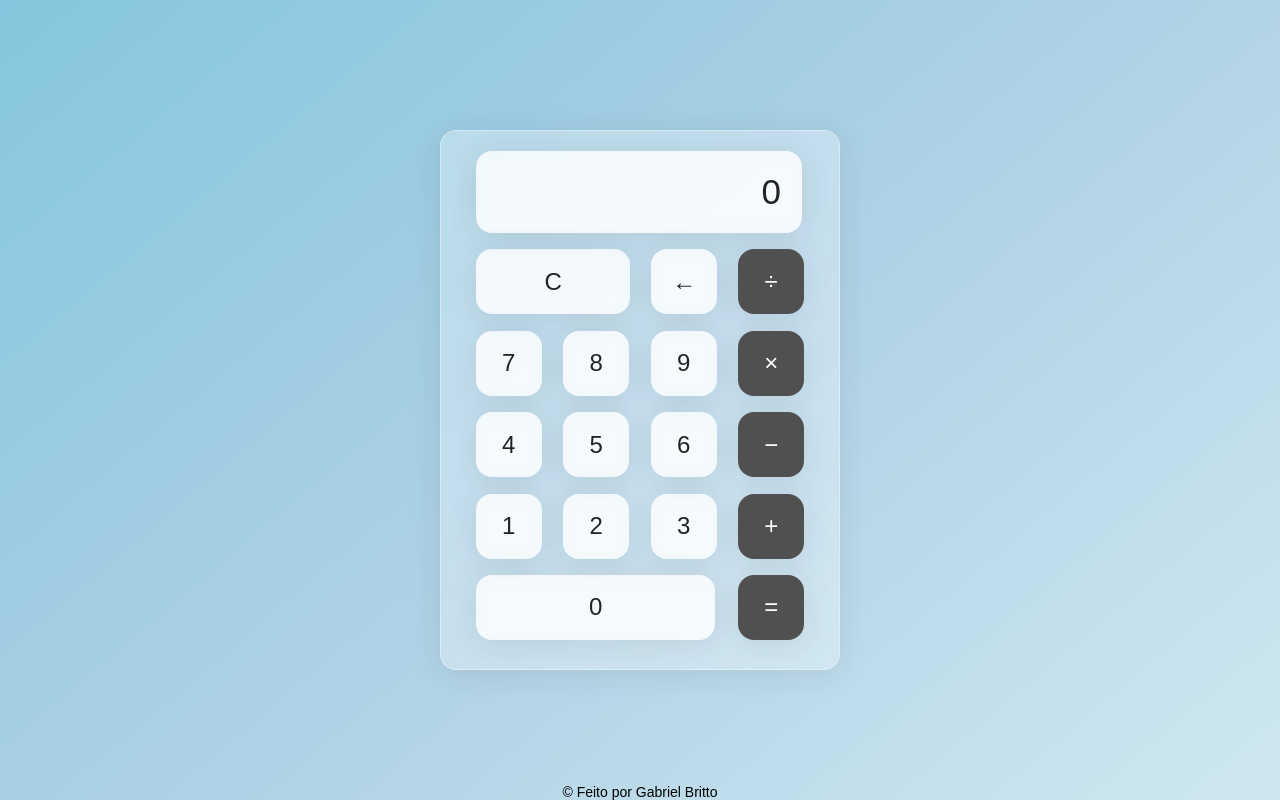
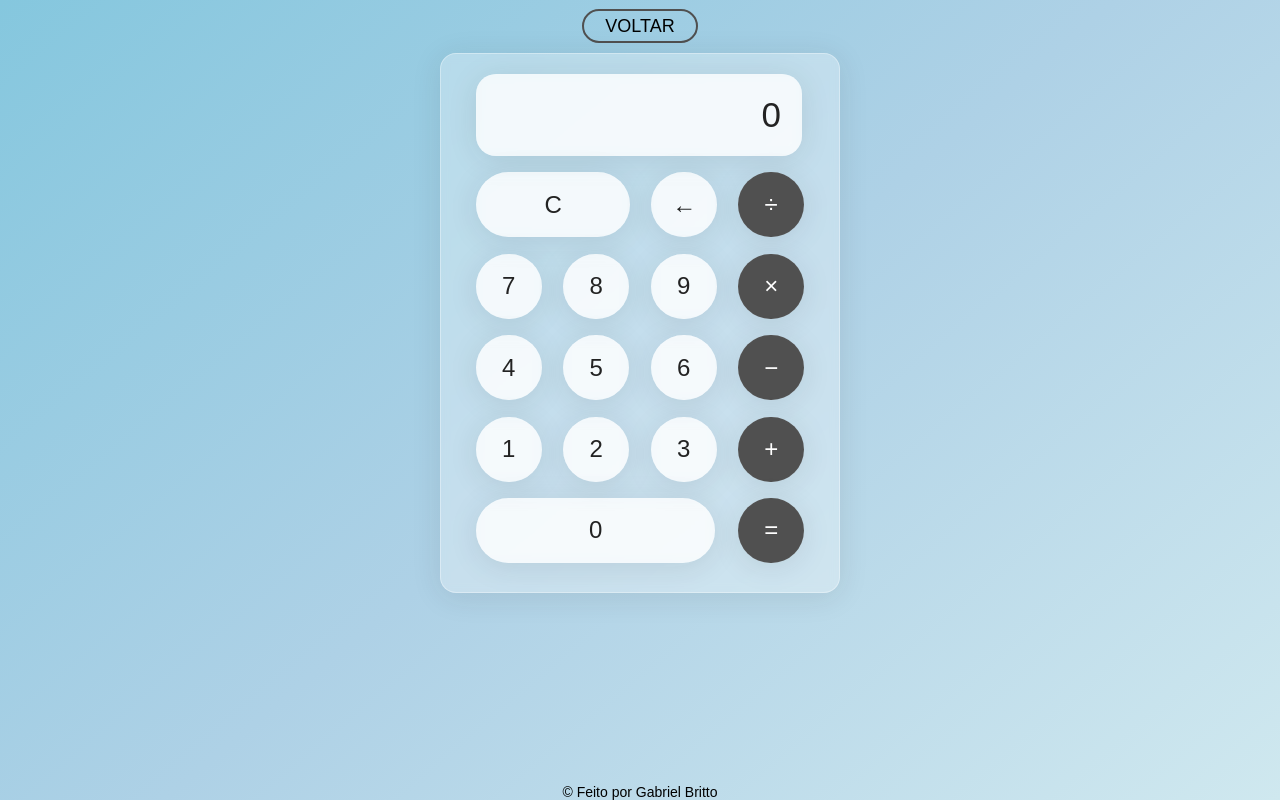
Before and after one commit to GabrielBritto1/calculadora, a plain HTML site: page normal.html in a window 1280 px wide. Drawn offline with Linux system fonts and the light colour scheme.

Commit message:
mudanças nos efeitos e css

```diff
--- a/assets/css/normal.css
+++ b/assets/css/normal.css
@@ -12,12 +12,39 @@ html {
 }
 
 body {
+    background: linear-gradient(320deg, #CFE8EF, #AED1E6, #85C7DE);
+    font-family: 'Dosis', sans-serif;
+}
+
+menu {
+    text-align: center;
+    margin: 1em;
+}
+
+menu a {
+    font-size: 18px;
+    color: #000000;
+    text-transform: uppercase;
+    text-decoration: none;
+    border: 2px solid #505050;
+    border-radius: 100px;
+    padding: 0.3em;
+    padding-right: 1.2em;
+    padding-left: 1.2em;
+
+    transition: 0.7s;
+}
+
+menu a:hover {
+    color: #AED1E6;
+    background: #505050;
+}
+
+#container {
     align-items: center;
-    background: linear-gradient(320deg, #CFE8EF, #AED1E6, #85C7DE);
-    display: flex;
-    font-family: 'Dosis', sans-serif;
     height: inherit;
     justify-content: center;
+    display: flex;
 }
 
 .wrapper {
@@ -40,7 +67,7 @@ body {
     -webkit-backdrop-filter: blur(5.5px);
     background: rgba(255, 255, 255, 0.75);
     border: 1px solid rgba(255, 255, 255, 0.01);
-    border-radius: 16px;
+    border-radius: 20px;
     box-shadow: 0 4px 30px rgba(35, 35, 35, 0.1);
     color: #232323;
     font-size: 35px;
@@ -57,11 +84,12 @@ body {
 }
 
 .calc-button {
+    cursor: pointer;
     backdrop-filter: blur(5.5px);
     -webkit-backdrop-filter: blur(5.5px);
     background: rgba(255, 255, 255, 0.75);
     border: 1px solid rgba(255, 255, 255, 0.01);
-    border-radius: 16px;
+    border-radius: 40px;
     box-shadow: 0 4px 30px rgba(35, 35, 35, 0.1);
     color: #232323;
     flex-basis: 20%;
@@ -75,7 +103,7 @@ body {
     -webkit-backdrop-filter: blur(5.5px);
     background: rgba(255, 255, 255, 0.75);
     border: 1px solid rgba(255, 255, 255, 0.01);
-    border-radius: 16px;
+    border-radius: 40px;
     box-shadow: 0 4px 30px rgba(35, 35, 35, 0.1);
     color: #ffffff;
     background: #505050;
--- /dev/null
+++ b/assets/css/style.css
@@ -0,0 +1,32 @@
+body {
+    padding: 0;
+    margin: 0;
+}
+
+header h1 {
+    text-align: center;
+}
+
+.container {
+    display: flex;
+    justify-content: center;
+    font-size: 15px;
+}
+
+.content-L {
+    border-right: 1px solid #000000;
+    text-align: center;
+}
+
+.content-L img {
+    width: 60%;
+}
+
+.content-R {
+    border-left: 1px solid #000000;
+    text-align: center;
+}
+
+.content-R img {
+    width: 60%;
+}
--- a/normal.html
+++ b/normal.html
@@ -10,7 +10,11 @@
 </head>
 
 <body>
+    <menu>
+        <a href="./index.html">Voltar</a>
+    </menu>
 
+    <div id="container">
         <div class="wrapper">
             <section class="screen">
                 0
@@ -86,8 +90,10 @@
         </div>
 
         <footer>
-        <p>&copy; Feito por <a href="https://www.instagram.com/gabriel_bianchi_/" target="_blank">Gabriel Britto</a></p>
+            <p>&copy; Feito por <a href="https://www.instagram.com/gabriel_bianchi_/" target="_blank">Gabriel Britto</a>
+            </p>
         </footer>
+    </div>
 
     <script src="./assets/js/normal.js"></script>
 </body>
```
Also changed, not shown: index.html (+22 -1 lines), assets/img/calculadora normal.png (added). Lines whose indentation alone changed are shown as unchanged.
